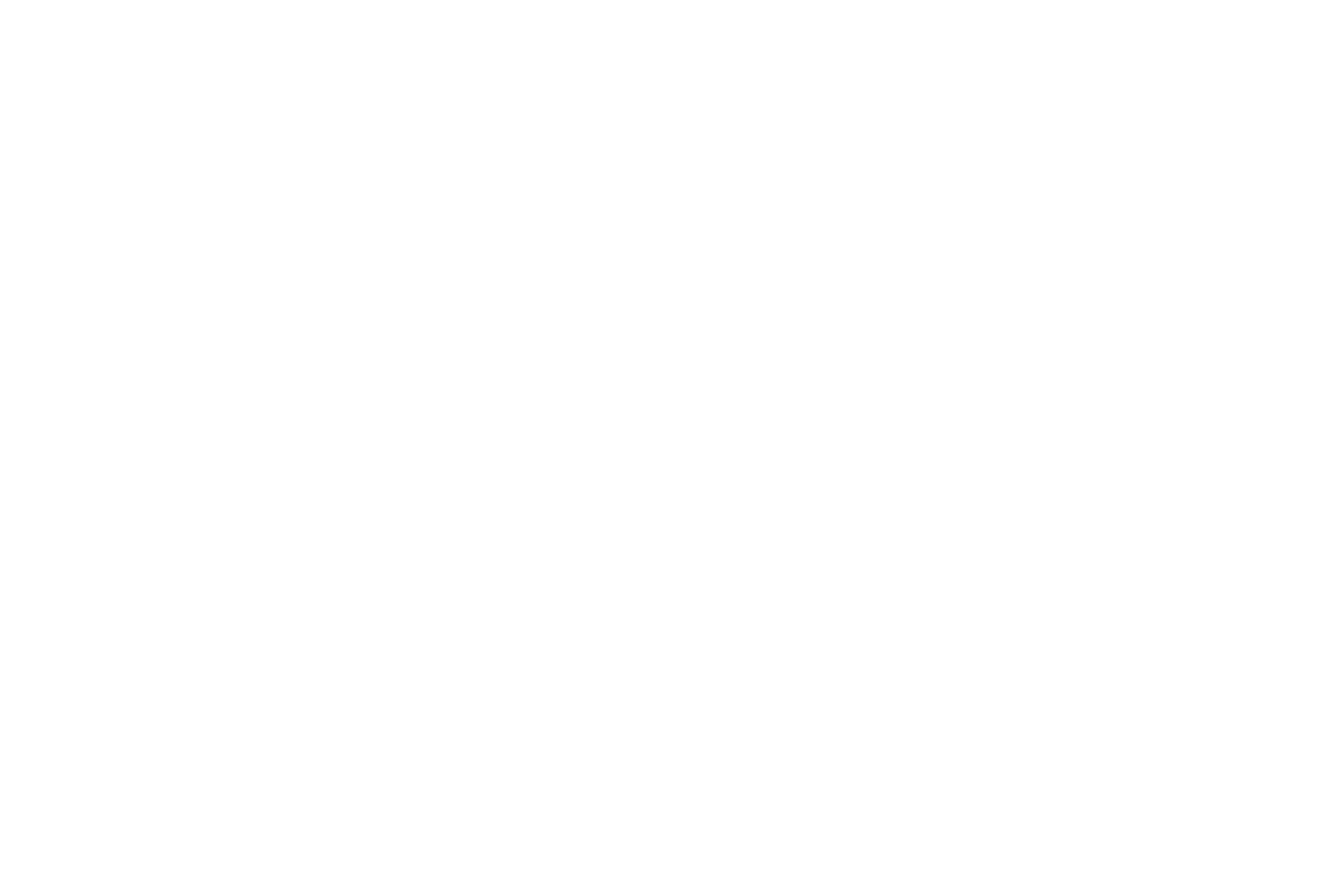
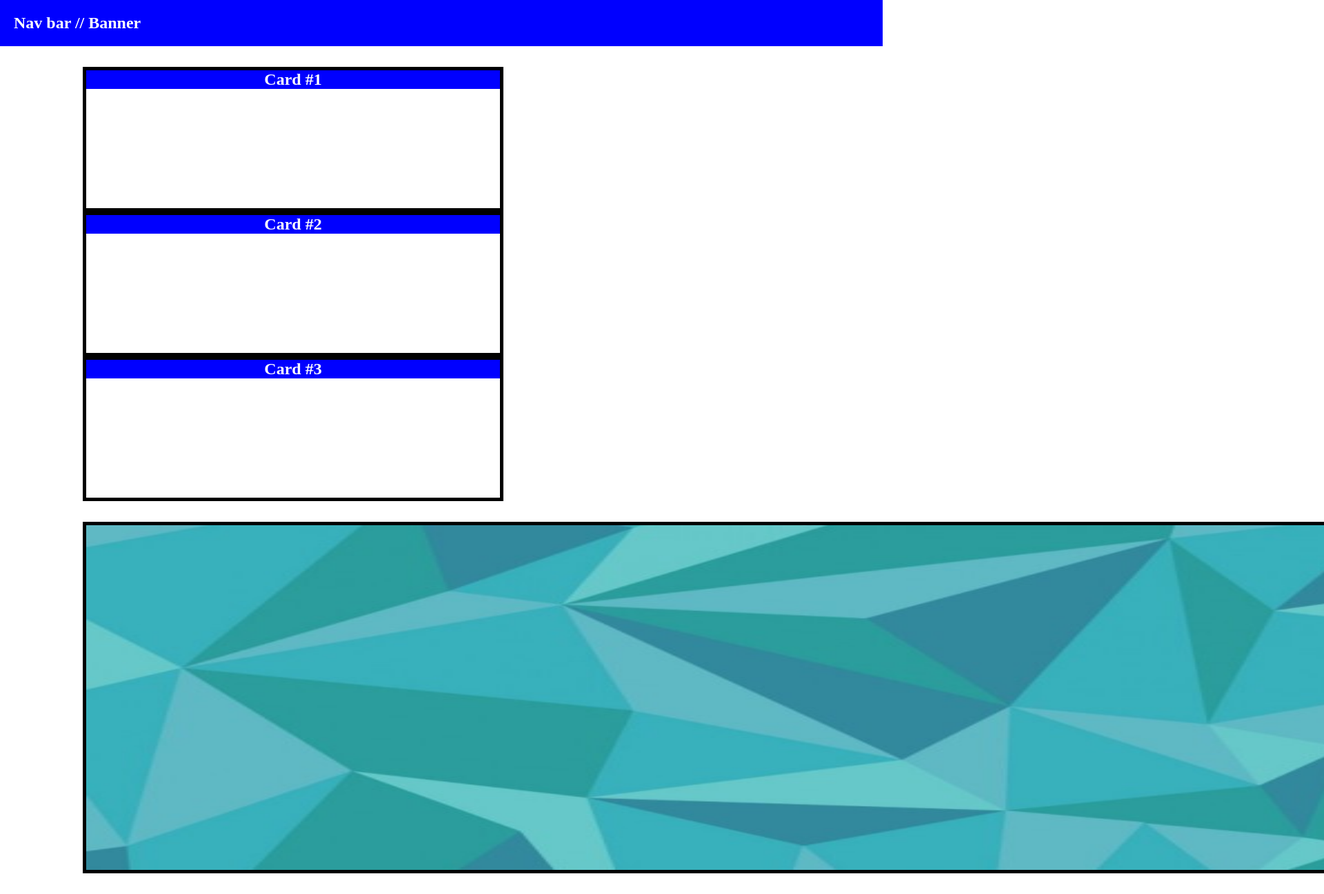
Before and after one commit to Steve-3PO/box-model-challenge, a plain HTML site: page index.html in a window 1280 px wide. Shown: the top 1297 px of the page at 69% size, 1920 px wide, since content can reach past the window. Before the commit the page ends 800 px from the top, so only its background shows below. Drawn offline with Linux system fonts and the light colour scheme.

Commit message:
finished task

```diff
--- a/index.html
+++ b/index.html
@@ -11,10 +11,33 @@
 <body>
 
     <header>
-
+        <nav class="bluebg whitetxt">
+            <h1>Nav bar // Banner</h1>
+        </nav>
     </header>
 
     <main>
+        <section>
+            <div>
+                <h2 class="bluebg whitetxt">Card #1</h2>
+            </div>
+
+            <div>
+                <h2 class="bluebg whitetxt">Card #2</h2>
+            </div>
+
+            <div>
+                <h2 class="bluebg whitetxt">Card #3</h2>
+            </div>
+        </section>
+
+        <section>
+
+            <div class="divlarge">
+                <img src="./images/jumbotron-background.jpeg" alt="funky background">
+            </div>
+
+        </section>
 
     </main>
 
--- a/styles.css
+++ b/styles.css
@@ -0,0 +1,43 @@
+* {
+    margin: 0;
+    padding: 0;
+}
+
+h1 {
+    padding: 20px;
+}
+
+.bluebg {
+    background-color: blue;
+}
+
+.whitetxt {
+    color: white;
+}
+
+div {
+    border: 5px solid black;
+    display: inline-block;
+    text-align: center;
+    width: 600px;
+    height: 200px;
+    margin-left: 90px;
+    margin-right: 90px
+
+}
+
+main {
+    padding: 30px;
+}
+
+.divlarge {
+    display: block;
+    width: 2200;
+    height: 500;
+    margin-top: 30px;
+}
+
+img {
+    width: 2200;
+    height: 500;
+}
```
Also changed, not shown: images/jumbotron-background.jpeg (added).
